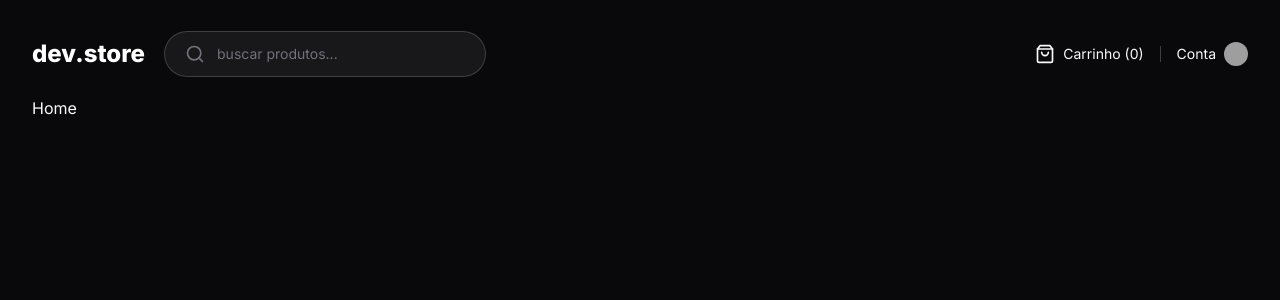
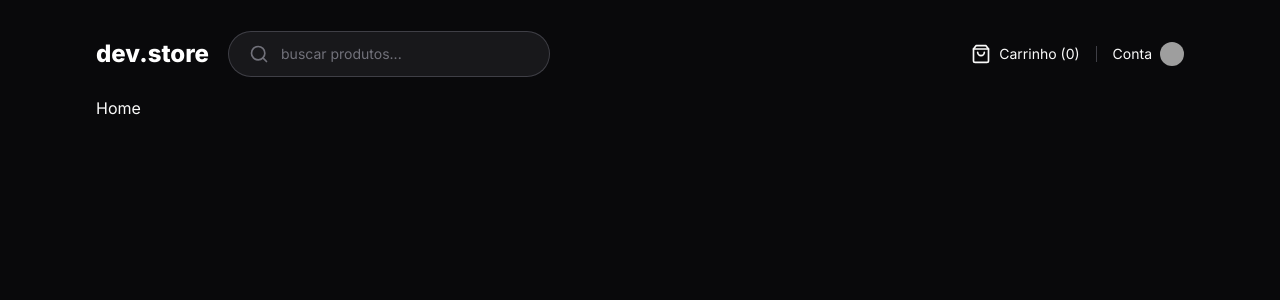
Before and after one commit to JoaoManoelDev/dev.store, a Next.js app: page / in a window 1280 px wide. Shown: the top 300 px of the page. Built offline with nearby package versions, Linux system fonts and the light colour scheme; grey boxes are pictures that could not be loaded.

Commit message:
feat: modify max width

```diff
--- a/src/app/(store)/layout.tsx
+++ b/src/app/(store)/layout.tsx
@@ -6,7 +6,7 @@ interface StoreLayoutProps {
 
 const StoreLayout = ({ children }: StoreLayoutProps) => {
   return (
-    <div className="mx-auto grid min-h-screen w-full max-w-[1600px] grid-rows-app gap-5 px-8 p-8">
+    <div className="mx-auto grid min-h-screen w-full max-w-6xl grid-rows-app gap-5 px-8 p-8">
       <Header />
       {children}
     </div>
```
